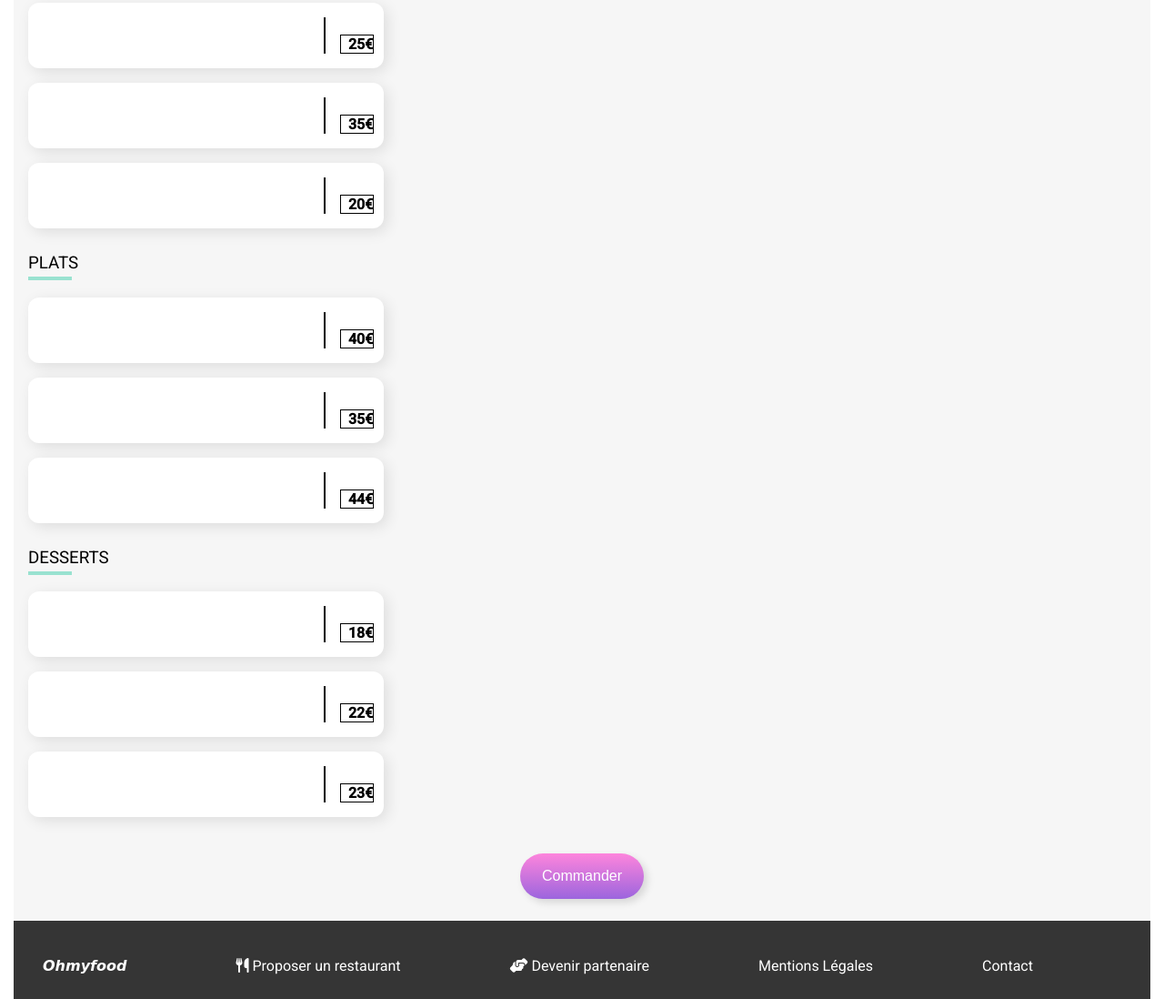
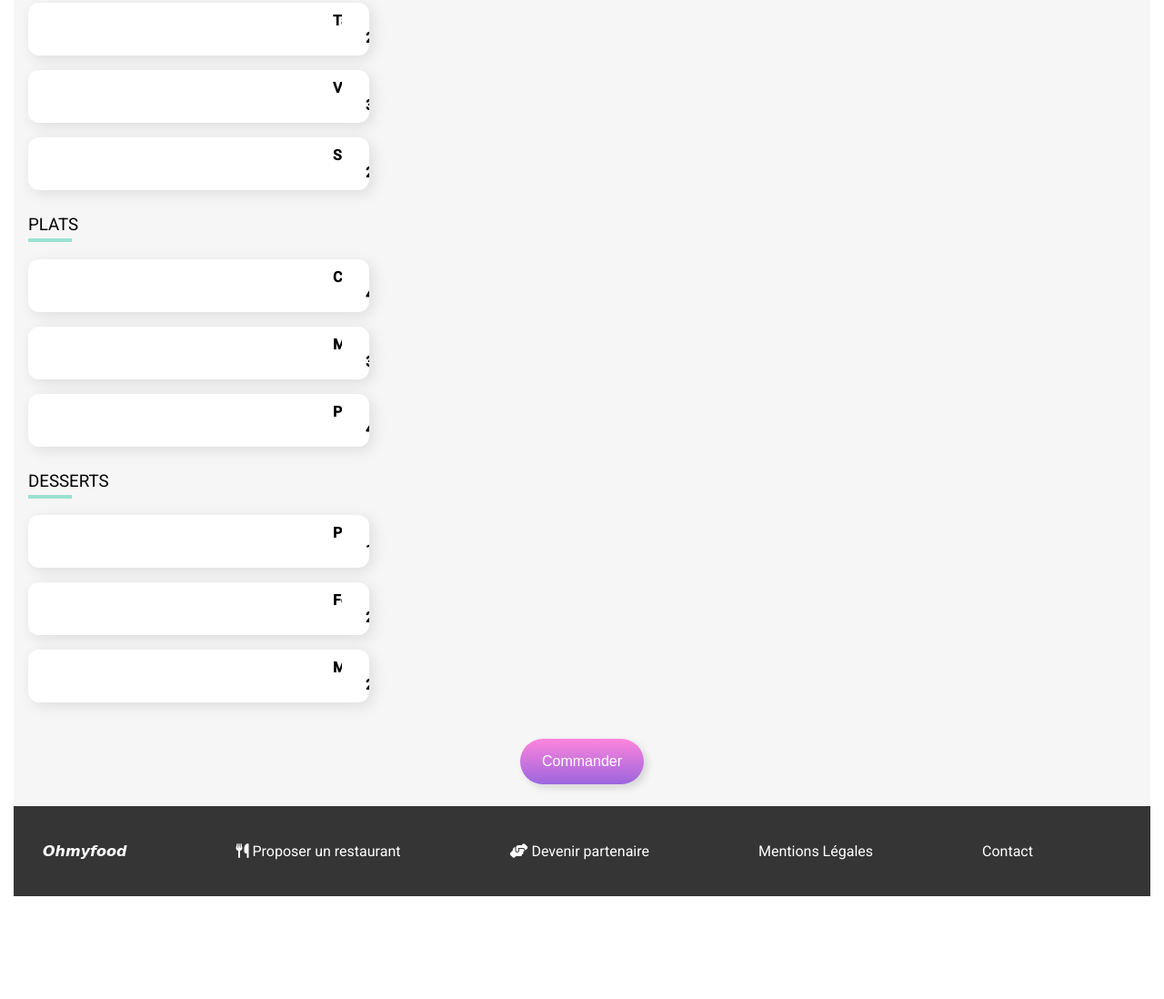
Before and after one commit to QuochuyT/QuocHuyTran_3_21032022, a website: page page/A_la_francaise.html in a window 1280 px wide. Shown: the part 640-1738 px from the top of the page at 91% size. After the commit the page ends 1625 px from the top, so only its background shows below. Drawn offline with Linux system fonts and the light colour scheme; a web font is replaced by a local one.

Commit message:
menu1 modification

```diff
--- a/sass/pages/_menu1.scss
+++ b/sass/pages/_menu1.scss
@@ -108,7 +108,7 @@
 
 .menuItem {
         background-color: #fff;
-        padding: 16px;
+        // padding: 16px;
         display: flex;
         border-radius: 12px;
         margin: 16px 16px;
@@ -121,7 +121,13 @@
         transform: scale(1);
         max-width: 100%;
 
+        &:hover{
+            background-color: red;
+            animation: logo 1s ease-in-out;
+        }
+
         &-header{
+            padding: 10px;
             white-space: nowrap;
             text-overflow: ellipsis;
             overflow: hidden;
@@ -144,21 +150,22 @@
             display: flex;
             justify-content: flex-end;
             align-items: flex-end;
-            padding-left: 8px;
+            padding: 10px;
         }
 
         &-confirmation{
                 background-color: #99e2d0;
                 // margin: -16px -80px -16px 16px;
-                width: 64px;
+                width: 0px;
                 display: flex;
                 align-items: center;
                 justify-content: center;
-                transition-duration: .5s;
+                // transition-duration: .5s;
 
-                &:hover{
-                    margin-right: 16px;
-                }
+                // &:hover{
+                //     background-color: red;
+                //     animation: logo 1s ease-in-out;
+                // }
         }
 
         &-wrapIcon{
@@ -169,17 +176,17 @@
             align-items: center;
             justify-content: center;
             border-radius: 100px;
-            transform: rotate(180deg);
-            transition-duration: .5s;
+            // transform: rotate(180deg);
+            // transition-duration: .5s;
         }
 
         &-Icon{
             color: #99e2d0;
         }
 
-        & > *  {
-            border: 1px solid;
-        }
+        // & > *  {
+        //     border: 1px solid;
+        // }
 
         @media screen and (min-width: map-get($breakpoint,tablette)) {
                 padding-left: 325px;
@@ -206,3 +213,13 @@
     text-align: center;
     padding: 24px;
     }
+
+@keyframes logo {
+    0% {
+        width: 0;
+    }
+
+    100% {
+        width: 64px;
+    }
+}
```
Also changed, not shown: css/style.css, 1 other file.
